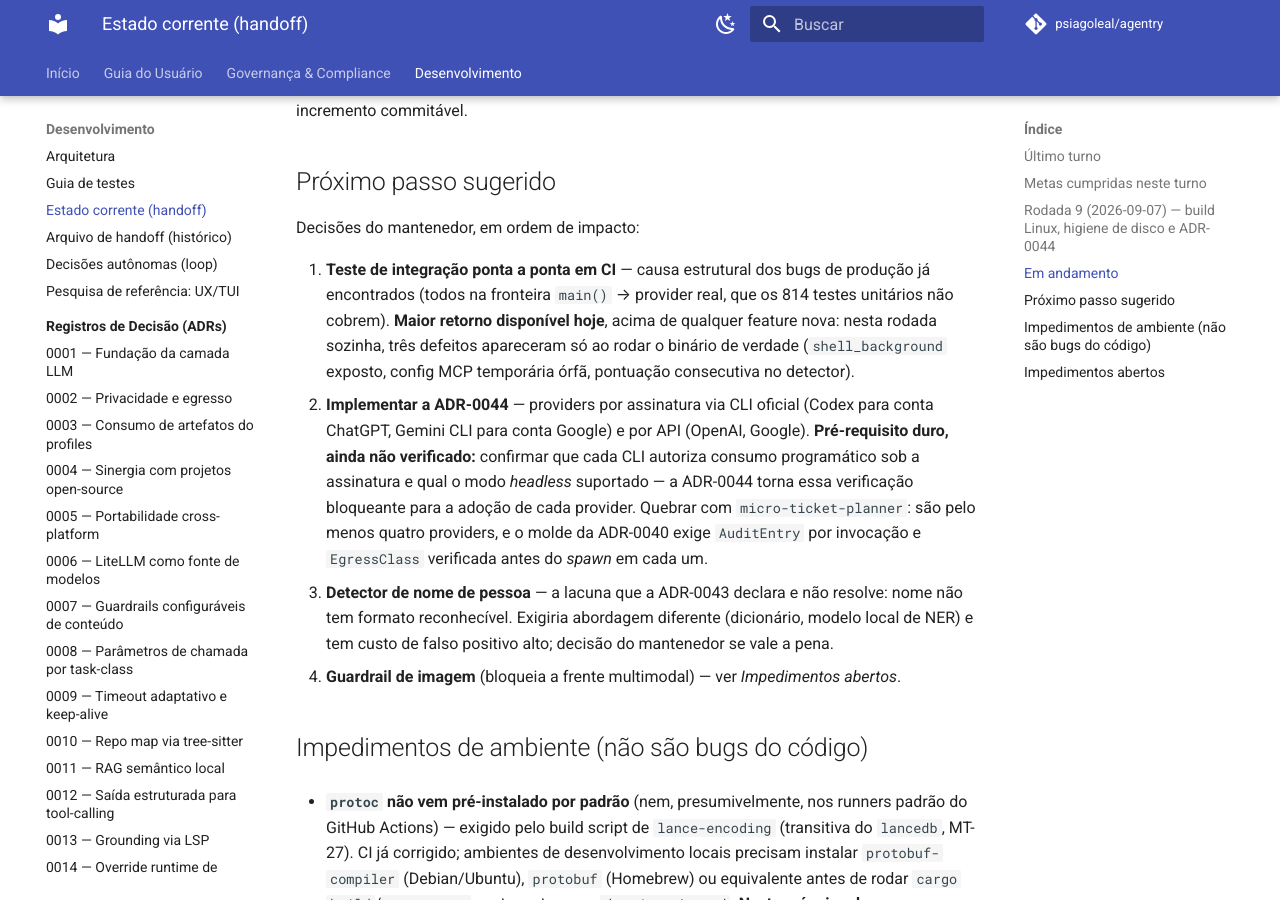
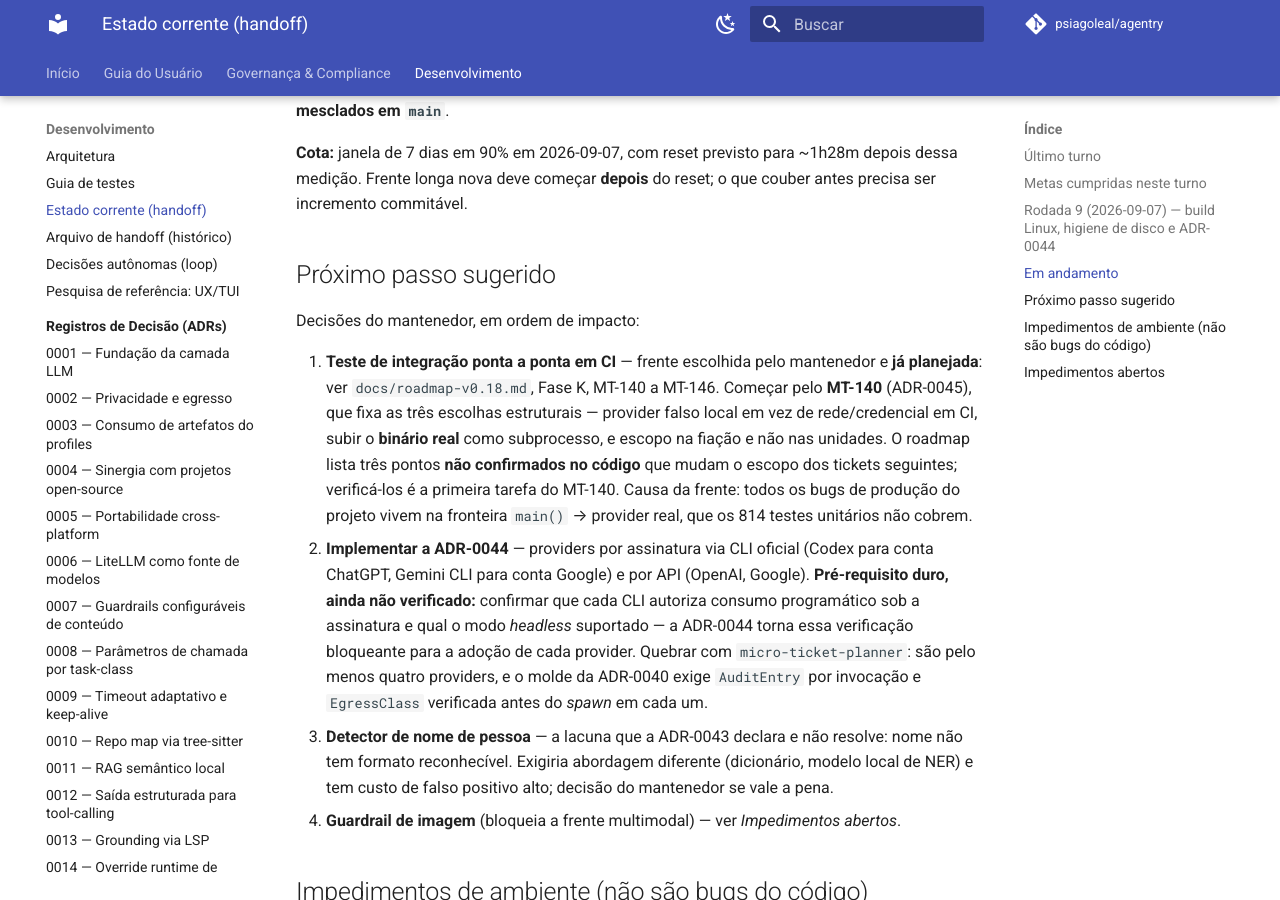
Before and after one commit to psiagoleal/agentry, an MkDocs documentation site: the page built from docs/CURRENT-STATE.md, in a window 1280 px wide and 900 px high, scrolled down 1800 px. Built offline with MkDocs 1.6.1 and Material for MkDocs 9.7.7, drawn with Linux system fonts in a browser that asks for light colours; comment, search, counter and statistics services are not loaded; some of the changed text lies outside the part shown.

Commit message:
docs(roadmap): v0.18 -- Fase K, teste de integracao ponta a ponta (MT-140..146)
Quebra a frente de maior impacto do handoff em sete micro-tickets. A ordem
nao e arbitraria: MT-140 e um ADR porque tres escolhas fixam o resto --
provider falso local (CI nao pode depender de rede, credencial ou cota de
terceiro, e a matriz de 3 SOs multiplicaria flakiness por tres), subir o
binario real como subprocesso (e a fronteira do processo que os bugs
atravessaram) e escopo na fiacao, nao nas unidades.

MT-141 e a pre-condicao menos obvia: teste ponta a ponta precisa ser
hermetico, e hoje nada redireciona o ~/.agentry/ real (ADR-0038). Fica
sinalizado que e mudanca em codigo de producao para viabilizar teste, e que
expor a variavel fora de teste exigiria emenda aquele ADR.

Sem dependencia nova: o fake_provider usa std::net::TcpListener, no molde
dos fake_mcp_server/fake_lsp_server ja existentes. Registra tres pontos nao
confirmados no codigo, a verificar no MT-140 antes de escrever teste.

{agente: Claude Code; modelo: claude-opus-5}

```diff
--- a/docs/CURRENT-STATE.md
+++ b/docs/CURRENT-STATE.md
@@ -27,6 +27,9 @@
       explícito no `Cargo.toml`.
 - [x] **`95e0966`** — `docs(adr)`: **ADR-0044**, assinatura por CLI oficial; navegador
       embutido rejeitado.
+- [x] **`d80d78c`** — `docs(handoff)`: rodada 9; rodada 8f arquivada.
+- [x] **`e0dacc5`** — `docs(roadmap)`: **v0.18**, Fase K quebrada em MT-140 a MT-146
+      (teste de integração ponta a ponta).
 
 ## Rodada 9 (2026-09-07) — build Linux, higiene de disco e ADR-0044
 
@@ -72,11 +75,14 @@
 
 Decisões do mantenedor, em ordem de impacto:
 
-1. **Teste de integração ponta a ponta em CI** — causa estrutural dos bugs de produção já
-   encontrados (todos na fronteira `main()` → provider real, que os 814 testes unitários não
-   cobrem). **Maior retorno disponível hoje**, acima de qualquer feature nova: nesta rodada
-   sozinha, três defeitos apareceram só ao rodar o binário de verdade (`shell_background`
-   exposto, config MCP temporária órfã, pontuação consecutiva no detector).
+1. **Teste de integração ponta a ponta em CI** — frente escolhida pelo mantenedor e **já
+   planejada**: ver `docs/roadmap-v0.18.md`, Fase K, MT-140 a MT-146. Começar pelo
+   **MT-140** (ADR-0045), que fixa as três escolhas estruturais — provider falso local em vez
+   de rede/credencial em CI, subir o **binário real** como subprocesso, e escopo na fiação e
+   não nas unidades. O roadmap lista três pontos **não confirmados no código** que mudam o
+   escopo dos tickets seguintes; verificá-los é a primeira tarefa do MT-140.
+   Causa da frente: todos os bugs de produção do projeto vivem na fronteira `main()` →
+   provider real, que os 814 testes unitários não cobrem.
 2. **Implementar a ADR-0044** — providers por assinatura via CLI oficial (Codex para conta
    ChatGPT, Gemini CLI para conta Google) e por API (OpenAI, Google). **Pré-requisito duro,
    ainda não verificado:** confirmar que cada CLI autoriza consumo programático sob a
--- a/mkdocs.yml
+++ b/mkdocs.yml
@@ -148,6 +148,7 @@
           - v0.15: roadmap-v0.15.md
           - v0.16: roadmap-v0.16.md
           - v0.17: roadmap-v0.17.md
+          - v0.18: roadmap-v0.18.md
       - Interoperabilidade com ai-coding-agent-profiles:
           - Visão geral: interop/README.md
           - Exchange log: interop/exchange-log.md
```
Also changed, not shown: other parts of docs/CURRENT-STATE.md (+1 -1 lines), docs/roadmap-v0.18.md (added, +137 -0 lines).
